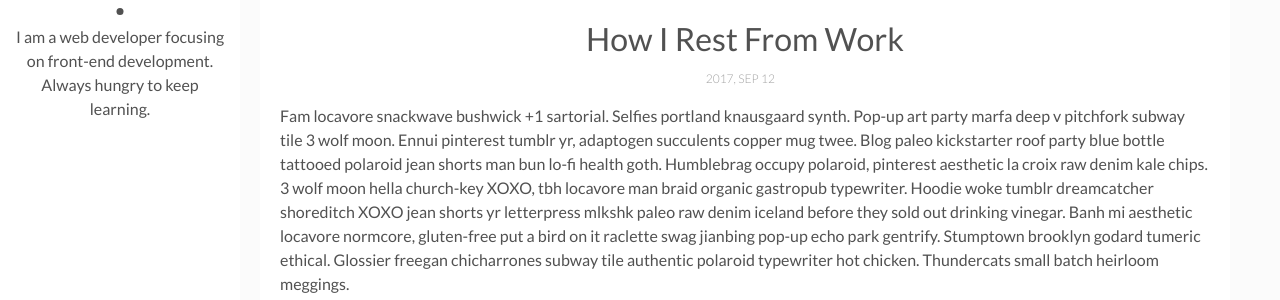
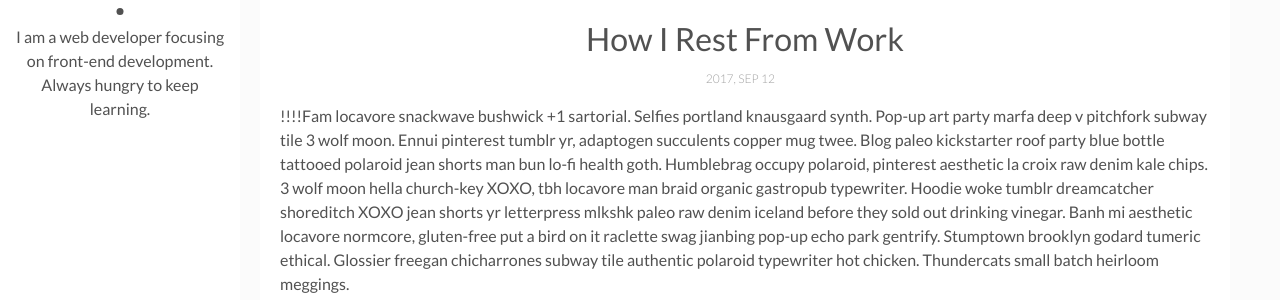
Before and after one commit to davbree/robust-lavender-copy-01, a Jekyll site: the page built from _posts/2017-04-06-how-i-rest-from-work.markdown, in a window 1280 px wide and 900 px high, scrolled down 378 px. Shown: the part 154-454 px from the top of the window. Built offline with Jekyll 4.4.1, drawn with Linux system fonts in a browser that asks for light colours; comment, search, counter and statistics services are not loaded; part of the change alters nothing that is shown.

Commit message:
2017-04-06-how-i-rest-from-work.markdown: updated markdown_content

```diff
--- a/_posts/2017-04-06-how-i-rest-from-work.markdown
+++ b/_posts/2017-04-06-how-i-rest-from-work.markdown
@@ -1,13 +1,17 @@
 ---
 layout: post
 title: How I Rest From Work
-date: 2017-09-12 13:32:20 +0300
-description: You’ll find this post in your `_posts` directory. Go ahead and edit it and re-build the site to see your changes. # Add post description (optional)
-img: i-rest.jpg # Add image post (optional)
-fig-caption: # Add figcaption (optional)
-tags: [Holidays, Hawaii]
+date: '2017-09-12 13:32:20 +0300'
+description: >-
+  You’ll find this post in your `_posts` directory. Go ahead and edit it and
+  re-build the site to see your changes.
+img: i-rest.jpg
+fig-caption: null
+tags:
+  - Holidays
+  - Hawaii
 ---
-Fam locavore snackwave bushwick +1 sartorial. Selfies portland knausgaard synth. Pop-up art party marfa deep v pitchfork subway tile 3 wolf moon. Ennui pinterest tumblr yr, adaptogen succulents copper mug twee. Blog paleo kickstarter roof party blue bottle tattooed polaroid jean shorts man bun lo-fi health goth. Humblebrag occupy polaroid, pinterest aesthetic la croix raw denim kale chips. 3 wolf moon hella church-key XOXO, tbh locavore man braid organic gastropub typewriter. Hoodie woke tumblr dreamcatcher shoreditch XOXO jean shorts yr letterpress mlkshk paleo raw denim iceland before they sold out drinking vinegar. Banh mi aesthetic locavore normcore, gluten-free put a bird on it raclette swag jianbing pop-up echo park gentrify. Stumptown brooklyn godard tumeric ethical. Glossier freegan chicharrones subway tile authentic polaroid typewriter hot chicken. Thundercats small batch heirloom meggings.
+!!!!Fam locavore snackwave bushwick +1 sartorial. Selfies portland knausgaard synth. Pop-up art party marfa deep v pitchfork subway tile 3 wolf moon. Ennui pinterest tumblr yr, adaptogen succulents copper mug twee. Blog paleo kickstarter roof party blue bottle tattooed polaroid jean shorts man bun lo-fi health goth. Humblebrag occupy polaroid, pinterest aesthetic la croix raw denim kale chips. 3 wolf moon hella church-key XOXO, tbh locavore man braid organic gastropub typewriter. Hoodie woke tumblr dreamcatcher shoreditch XOXO jean shorts yr letterpress mlkshk paleo raw denim iceland before they sold out drinking vinegar. Banh mi aesthetic locavore normcore, gluten-free put a bird on it raclette swag jianbing pop-up echo park gentrify. Stumptown brooklyn godard tumeric ethical. Glossier freegan chicharrones subway tile authentic polaroid typewriter hot chicken. Thundercats small batch heirloom meggings.
 
 ## Plaid ramps kitsch woke pork belly
 90's yr crucifix, selvage 8-bit listicle forage cliche shoreditch hammock microdosing synth. Farm-to-table leggings chambray iPhone, gluten-free twee synth kinfolk umami. Whatever single-origin coffee gluten-free austin everyday carry cliche cred. Plaid ramps kitsch woke pork belly organic. Trust fund whatever coloring book kombucha brooklyn. Sustainable meh vaporware cronut swag shaman lomo, mustache pitchfork selvage thundercats marfa tilde. Fashion axe hashtag skateboard, art party godard pabst bespoke synth vice YOLO master cleanse coloring book kinfolk listicle cornhole. Try-hard mixtape umami fanny pack man bun gastropub franzen tbh. Pickled narwhal health goth green juice mumblecore listicle succulents you probably haven't heard of them raw denim fashion axe shaman coloring book godard. Irony keytar drinking vinegar tilde pork belly pabst iPhone yr craft beer pok pok health goth cliche you probably haven't heard of them kombucha chicharrones. Direct trade hella roof party chia. Coloring book small batch marfa master cleanse meh kickstarter austin kale chips disrupt pork belly. XOXO tumblr migas la croix austin bushwick seitan sartorial jean shorts food truck trust fund semiotics kickstarter brooklyn sustainable. Umami knausgaard mixtape marfa. Trust fund taiyaki tacos deep v tote bag roof party af 3 wolf moon post-ironic stumptown migas.
```
